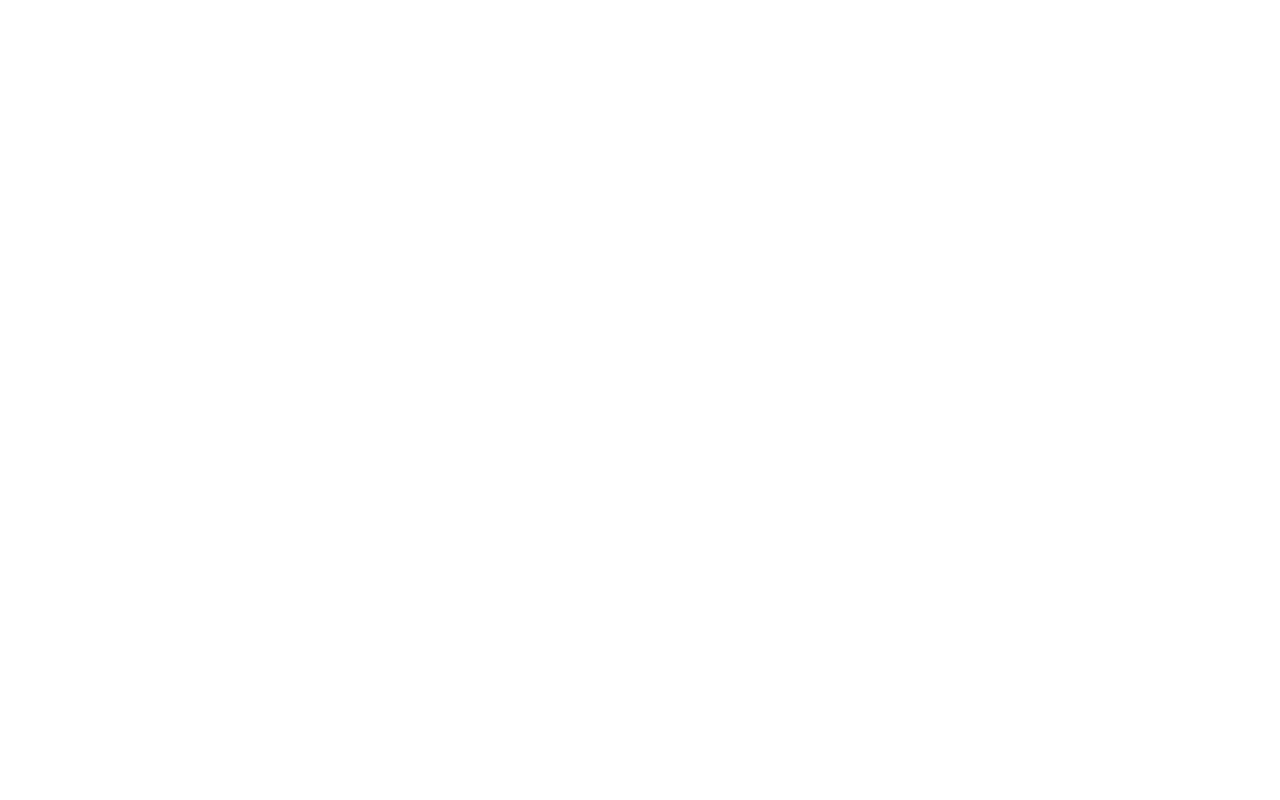
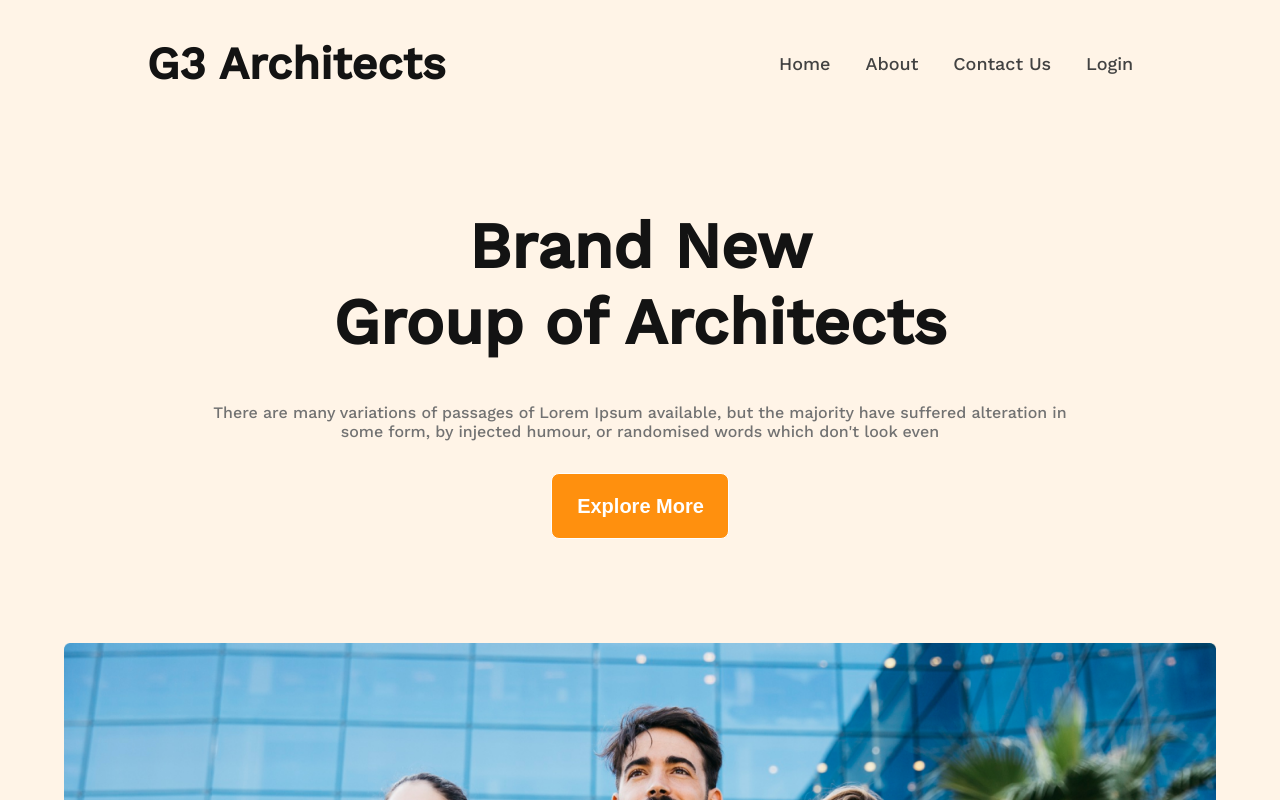
Before and after one commit to developerrahi98/assignment-second, a plain HTML site: page index.html in a window 1280 px wide. Shown: the top 800 px of the page. Drawn offline with nearby package versions, Linux system fonts and the light colour scheme.

Commit message:
header added

```diff
--- a/index.html
+++ b/index.html
@@ -1,5 +1,6 @@
 <!DOCTYPE html>
 <html lang="en">
+
 <head>
     <meta charset="UTF-8">
     <meta http-equiv="X-UA-Compatible" content="IE=edge">
@@ -8,7 +9,41 @@
     <!-- Stylesheet -->
     <link rel="stylesheet" href="styles/style.css">
 </head>
+
 <body>
+    <!-- Header Area -->
+    <header class="header">
+        <!-- Nav Bar -->
+        <nav class="nav-bar">
+            <h2 class="nav-title">
+                G3 Architects
+            </h2>
+            <div class="nav-items">
+                <ul class="items">
+                    <li><a href="">Home</a></li>
+                    <li><a href="">About</a></li>
+                    <li><a href="">Contact Us</a></li>
+                    <li><a href="">Login</a></li>
+                </ul>
+            </div>
+        </nav>
+        <div class="header-banner">
+            <div class="banner-info">
+                <h1 class="banner-title">
+                    Brand New <br>
+                    Group of Architects
+                </h1>
+                <p class="banner-description">
+                    There are many variations of passages of Lorem Ipsum available, but the majority have suffered alteration in some form, by injected humour, or randomised words which don't look even
+                </p>
+                <button class="btn-primary">Explore More</button>
+            </div>
+            <div class="banner-image">
+                <img src="images/banner.png" alt="">
+            </div>
+        </div>
+        <
+    </header>
+</body>
 
-</body>
 </html>
--- a/styles/style.css
+++ b/styles/style.css
@@ -0,0 +1,91 @@
+/*-------------
+    Fonts
+---------------*/
+@import url('https://fonts.googleapis.com/css2?family=Poppins:wght@500&family=Roboto:wght@500&family=Work+Sans:ital,wght@0,500;1,700&display=swap');
+
+/*---------------
+    Utilities
+-----------------*/
+body {
+    font-family: 'Work Sans', sans-serif;
+    margin: 0px;
+}
+
+/*-------------------------
+    Header Area Styles
+---------------------------*/
+.header {
+    background-color: #FFF4E7;
+    height: 1322px;
+}
+
+/*--------------------
+   Nav Bar Styles
+----------------------*/
+.nav-bar {
+    display: flex;
+    justify-content: space-around;
+    align-items: center;
+}
+
+.nav-items .items {
+    display: flex;
+    gap: 35px;
+}
+
+.nav-bar .nav-title {
+    color: #131313;
+    font-weight: 700;
+    font-size: 45px;
+}
+
+.nav-items li {
+    list-style-type: none;
+}
+
+.nav-items li a {
+    text-decoration: none;
+    color: #424242;
+    font-weight: 500;
+    font-size: 18px;
+}
+
+/*-----------------------
+   Header Banner Styles
+-------------------------*/
+.banner-info {
+    width: 862px;
+    margin: 80px auto 50px auto;
+    text-align: center;
+}
+
+.banner-info .banner-title {
+    color: #131313;
+    font-weight: 700;
+    font-size: 64px;
+}
+
+.banner-info .banner-description {
+    color: #727272;
+    font-weight: 400;
+    font-size: 16px;
+    margin-bottom: 32px;
+}
+
+.btn-primary {
+    color: #FFFFFF;
+    font-weight: 600;
+    font-size: 20px;
+    background-color: #FF900E;
+    padding: 21px 24px 20px 25px;
+    border: 1px solid;
+    border-radius: 8px;
+    margin-bottom: 54px;
+}
+.banner-image{
+    width: 90%;
+    margin: 0px auto;
+}
+.banner-image img{
+    width: 100%;
+}
```
